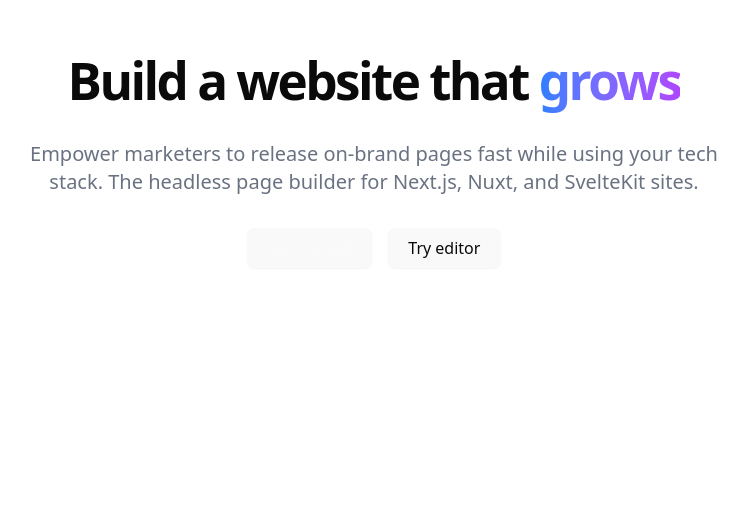
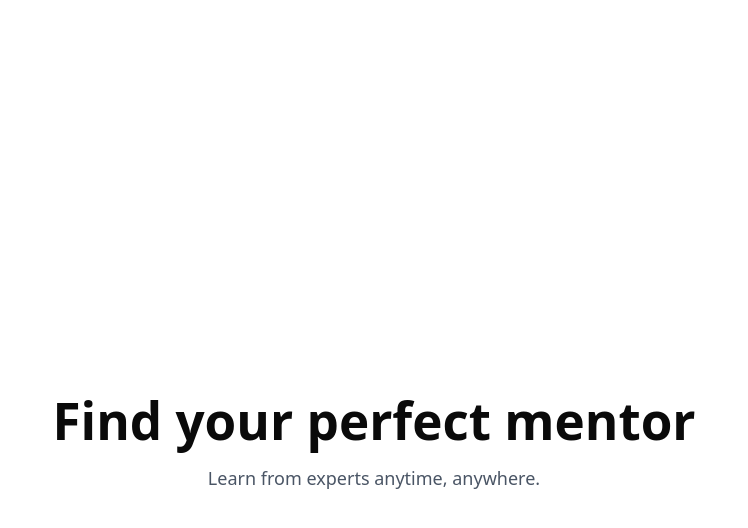
Before and after one commit to thmthu/skill-swap, a React (Vite) app in the folder frontend/: page /home in a window 1280 px wide. Shown: the part 240-768 px from the top of the page, without its empty margins (266-1014 px from the left). Built offline with nearby package versions, Linux system fonts and the light colour scheme.

Commit message:
chore: update package

```diff
--- a/frontend/package.json
+++ b/frontend/package.json
@@ -16,6 +16,7 @@
     "class-variance-authority": "^0.7.1",
     "clsx": "^2.1.1",
     "lucide-react": "^0.503.0",
+    "motion": "^12.9.2",
     "react": "^19.0.0",
     "react-dom": "^19.0.0",
     "tailwind-merge": "^3.2.0"
--- /dev/null
+++ b/frontend/src/components/magicui/animated-grid-pattern.jsx
@@ -0,0 +1,128 @@
+"use client";;
+import { motion } from "motion/react";
+import { useEffect, useId, useRef, useState } from "react";
+
+import { cn } from "@/lib/utils";
+
+export function AnimatedGridPattern({
+  width = 40,
+  height = 40,
+  x = -1,
+  y = -1,
+  strokeDasharray = 0,
+  numSquares = 50,
+  className,
+  maxOpacity = 0.5,
+  duration = 4,
+  repeatDelay = 0.5,
+  ...props
+}) {
+  const id = useId();
+  const containerRef = useRef(null);
+  const [dimensions, setDimensions] = useState({ width: 0, height: 0 });
+  const [squares, setSquares] = useState(() => generateSquares(numSquares));
+
+  function getPos() {
+    return [
+      Math.floor((Math.random() * dimensions.width) / width),
+      Math.floor((Math.random() * dimensions.height) / height),
+    ];
+  }
+
+  // Adjust the generateSquares function to return objects with an id, x, and y
+  function generateSquares(count) {
+    return Array.from({ length: count }, (_, i) => ({
+      id: i,
+      pos: getPos(),
+    }));
+  }
+
+  // Function to update a single square's position
+  const updateSquarePosition = (id) => {
+    setSquares((currentSquares) =>
+      currentSquares.map((sq) =>
+        sq.id === id
+          ? {
+              ...sq,
+              pos: getPos(),
+            }
+          : sq));
+  };
+
+  // Update squares to animate in
+  useEffect(() => {
+    if (dimensions.width && dimensions.height) {
+      setSquares(generateSquares(numSquares));
+    }
+  }, [dimensions, numSquares]);
+
+  // Resize observer to update container dimensions
+  useEffect(() => {
+    const resizeObserver = new ResizeObserver((entries) => {
+      for (let entry of entries) {
+        setDimensions({
+          width: entry.contentRect.width,
+          height: entry.contentRect.height,
+        });
+      }
+    });
+
+    if (containerRef.current) {
+      resizeObserver.observe(containerRef.current);
+    }
+
+    return () => {
+      if (containerRef.current) {
+        resizeObserver.unobserve(containerRef.current);
+      }
+    };
+  }, [containerRef]);
+
+  return (
+    <svg
+      ref={containerRef}
+      aria-hidden="true"
+      className={cn(
+        "pointer-events-none absolute inset-0 h-full w-full fill-gray-400/30 stroke-gray-400/30",
+        className
+      )}
+      {...props}>
+      <defs>
+        <pattern
+          id={id}
+          width={width}
+          height={height}
+          patternUnits="userSpaceOnUse"
+          x={x}
+          y={y}>
+          <path
+            d={`M.5 ${height}V.5H${width}`}
+            fill="none"
+            strokeDasharray={strokeDasharray} />
+        </pattern>
+      </defs>
+      <rect width="100%" height="100%" fill={`url(#${id})`} />
+      <svg x={x} y={y} className="overflow-visible">
+        {squares.map(({ pos: [x, y], id }, index) => (
+          <motion.rect
+            initial={{ opacity: 0 }}
+            animate={{ opacity: maxOpacity }}
+            transition={{
+              duration,
+              repeat: 1,
+              delay: index * 0.1,
+              repeatType: "reverse",
+            }}
+            onAnimationComplete={() => updateSquarePosition(id)}
+            key={`${x}-${y}-${index}`}
+            width={width - 1}
+            height={height - 1}
+            x={x * width + 1}
+            y={y * height + 1}
+            fill="currentColor"
+            strokeWidth="0" />
+        ))}
+      </svg>
+    </svg>
+  );
+}
--- /dev/null
+++ b/frontend/src/components/magicui/retro-grid.jsx
@@ -0,0 +1,37 @@
+import { cn } from "@/lib/utils";
+
+export function RetroGrid({
+  className,
+  angle = 65,
+  cellSize = 60,
+  opacity = 0.5,
+  lightLineColor = "gray",
+  darkLineColor = "gray",
+  ...props
+}) {
+  const gridStyles = {
+    "--grid-angle": `${angle}deg`,
+    "--cell-size": `${cellSize}px`,
+    "--opacity": opacity,
+    "--light-line": lightLineColor,
+    "--dark-line": darkLineColor
+  };
+
+  return (
+    <div
+      className={cn(
+        "pointer-events-none absolute size-full overflow-hidden [perspective:200px]",
+        `opacity-[var(--opacity)]`,
+        className
+      )}
+      style={gridStyles}
+      {...props}>
+      <div className="absolute inset-0 [transform:rotateX(var(--grid-angle))]">
+        <div
+          className="animate-grid [background-image:linear-gradient(to_right,var(--light-line)_1px,transparent_0),linear-gradient(to_bottom,var(--light-line)_1px,transparent_0)] [background-repeat:repeat] [background-size:var(--cell-size)_var(--cell-size)] [height:300vh] [inset:0%_0px] [margin-left:-200%] [transform-origin:100%_0_0] [width:600vw] dark:[background-image:linear-gradient(to_right,var(--dark-line)_1px,transparent_0),linear-gradient(to_bottom,var(--dark-line)_1px,transparent_0)]" />
+      </div>
+      <div
+        className="absolute inset-0 bg-gradient-to-t from-white to-transparent to-90% dark:from-black" />
+    </div>
+  );
+}
--- a/frontend/src/index.css
+++ b/frontend/src/index.css
@@ -145,6 +145,15 @@ button:focus-visible {
 	--color-sidebar-accent-foreground: var(--sidebar-accent-foreground);
 	--color-sidebar-border: var(--sidebar-border);
 	--color-sidebar-ring: var(--sidebar-ring);
+	--animate-grid: grid 15s linear infinite;
+  @keyframes grid {
+  0% {
+    transform: translateY(-50%);
+		}
+  100% {
+    transform: translateY(0);
+		}
+	}
 }
 
 .dark {
--- a/frontend/src/pages/public/Home/page.jsx
+++ b/frontend/src/pages/public/Home/page.jsx
@@ -1,30 +1,23 @@
-import { Button } from "@/components/ui/button";
+import { AnimatedGridPattern } from "@/components/magicui/animated-grid-pattern";
+import { RetroGrid } from "@/components/magicui/retro-grid";
 
-export default function HomePage() {
-    return (
-        <div className="flex flex-col items-center justify-center min-h-[85vh] px-4 text-center">
-            <div className="max-w-3xl space-y-8">
-                <h1 className="text-4xl font-bold tracking-tighter sm:text-5xl md:text-6xl lg:text-7xl">
-                    Build a website that{" "}
-                    <span className="text-primary bg-clip-text text-transparent bg-gradient-to-r from-blue-500 to-purple-500">
-                        grows
-                    </span>
-                </h1>
+export default function Hero() {
+  return (
+    <section className="relative overflow-hidden flex flex-col items-center justify-center min-h-screen bg-white">
+      {/* Animated Grid Background */}
+      <div className="relative h-[500px] w-full inset-0 -z-10 opacity-50 ">
+  <RetroGrid />
+</div>
 
-                <p className="mx-auto max-w-[700px] text-gray-500 md:text-xl dark:text-gray-400">
-                    Empower marketers to release on-brand pages fast while using your tech stack.
-                    The headless page builder for Next.js, Nuxt, and SvelteKit sites.
-                </p>
-
-                <div className="flex flex-col sm:flex-row gap-4 justify-center">
-                    <Button size="lg" className="font-semibold">
-                        Get started
-                    </Button>
-                    <Button variant="outline" size="lg" className="font-semibold">
-                        Try editor
-                    </Button>
-                </div>
-            </div>
-        </div>
-    );
+      {/* Hero Content */}
+      <div className="relative  text-center px-6">
+        <h1 className="text-5xl font-bold mb-4">
+          Find your perfect mentor
+        </h1>
+        <p className="text-lg text-gray-600">
+          Learn from experts anytime, anywhere.
+        </p>
+      </div>
+    </section>
+  )
 }
```
Also changed, not shown: 1 other file (tests, documents, lock files or other folders).
